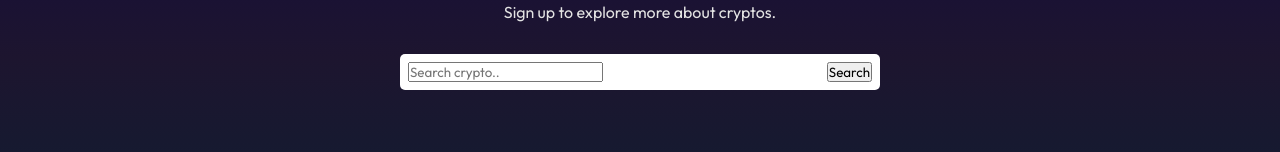
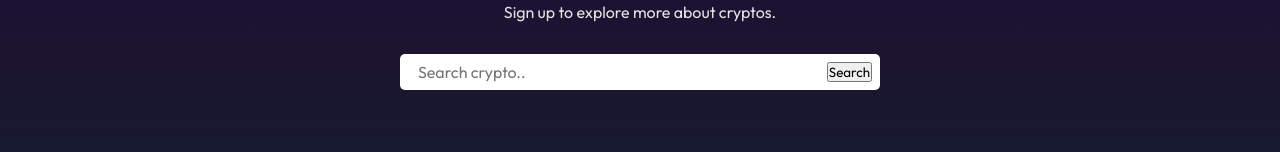
Before and after one commit to Fatumayattani/Token_Tracker, a React (Vite) app: page / in a window 1280 px wide. Shown: the part 343-495 px from the top of the page. Built offline with nearby package versions, Linux system fonts and the light colour scheme.

Commit message:
save changes

```diff
--- a/src/pages/Home/Home.css
+++ b/src/pages/Home/Home.css
@@ -30,3 +30,10 @@
     align-items: center;
     gap: 10px;
 }
+.hero input{
+    flex: 1;
+    font-size: 16px;
+    outline: none;
+    border: none;
+    padding-left: 10px;
+}
```
